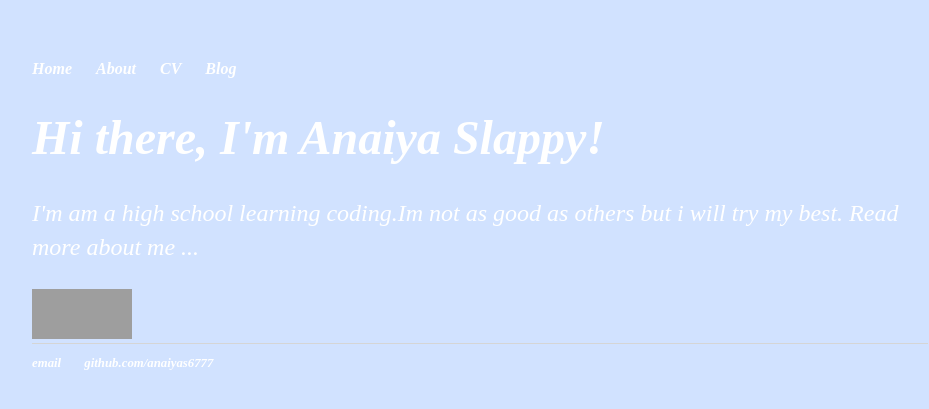
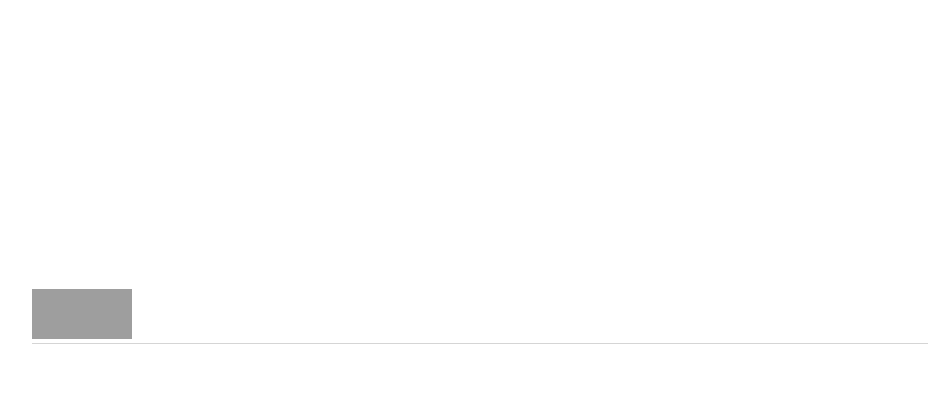
Before and after one commit to Myanimerag/anaiyas6777.github.io, a Jekyll site: the page built from index.html, in a window 1280 px wide. Shown: the top 409 px of the page, without its empty margins (160-1089 px from the left). Built offline with Jekyll 4.4.1, drawn with Linux system fonts in a browser that asks for light colours; grey boxes are pictures that could not be loaded.

Commit message:
Update main.css

```diff
--- a/css/main.css
+++ b/css/main.css
@@ -1,6 +1,5 @@
 body {
-    background-color: #d1e2ff;
-    background-color: rgba( #bfddff,#ffffff );
+    background-color:(#bfddff,#d1e2ff,#ffffff);
     background-repeat: no-repeat;
     background-position: right top;
     margin-right: 200px;
```
